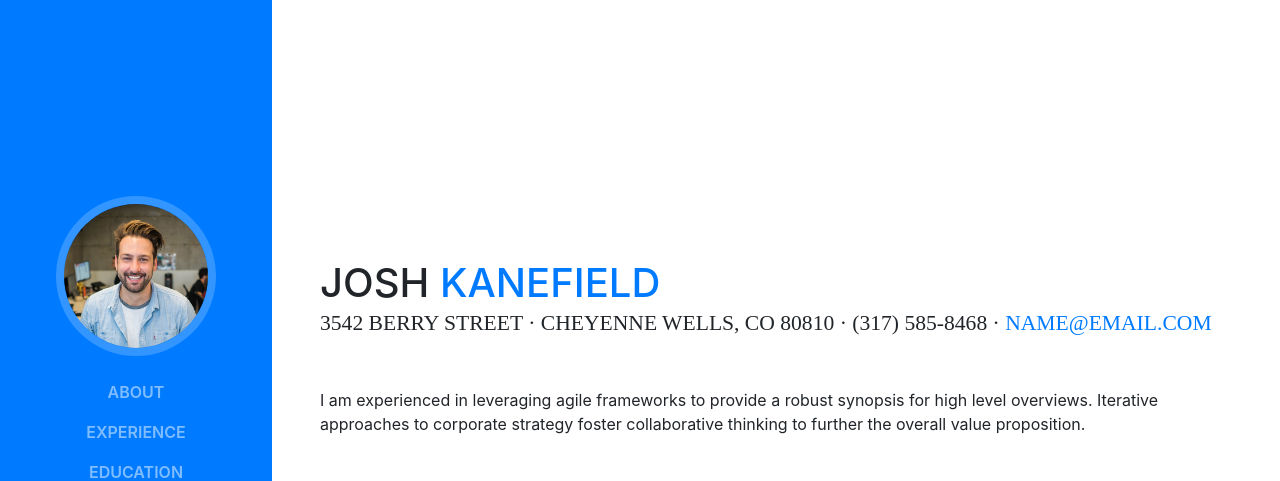
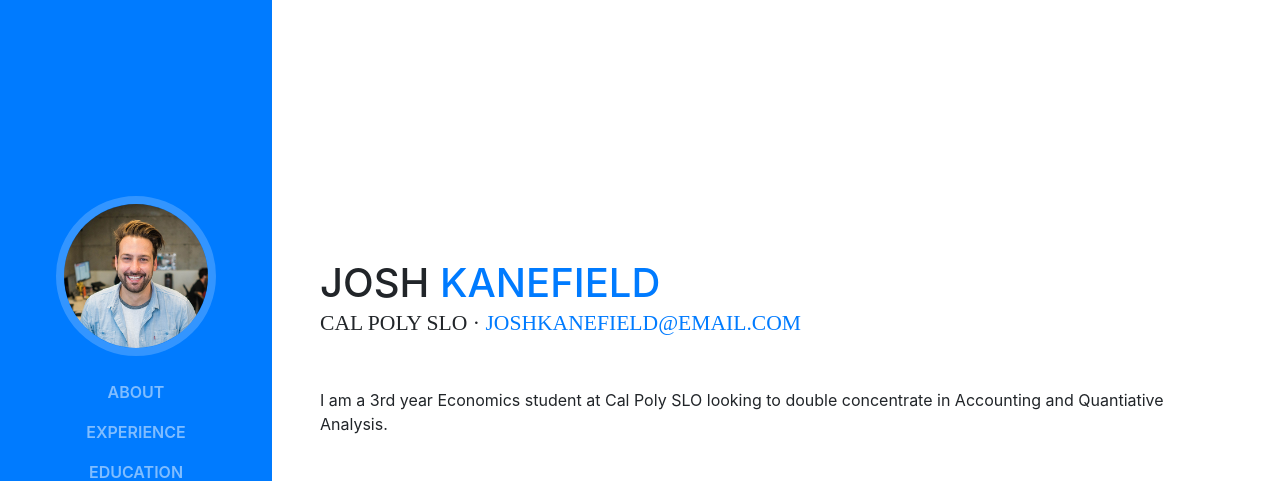
Before and after one commit to joshkanefield/joshkanefield.github.io, a website with bundled scripts: page index.html in a window 1280 px wide. Shown: the top 481 px of the page. Built offline with nearby package versions, Linux system fonts and the light colour scheme; a web font is replaced by a local one.

Commit message:
'second'

```diff
--- a/index.html
+++ b/index.html
@@ -68,10 +68,10 @@
           <h1 class="mb-0">Josh
             <span class="text-primary">Kanefield</span>
           </h1>
-          <div class="subheading mb-5">3542 Berry Street · Cheyenne Wells, CO 80810 · (317) 585-8468 ·
-            <a href="mailto:name@email.com">name@email.com</a>
+          <div class="subheading mb-5">Cal Poly SLO ·
+            <a href="mailto:name@email.com">joshkanefield@email.com</a>
           </div>
-          <p class="mb-5">I am experienced in leveraging agile frameworks to provide a robust synopsis for high level overviews. Iterative approaches to corporate strategy foster collaborative thinking to further the overall value proposition.</p>
+          <p class="mb-5">I am a 3rd year Economics student at Cal Poly SLO looking to double concentrate in Accounting and Quantiative Analysis.</p>
           <ul class="list-inline list-social-icons mb-0">
             <li class="list-inline-item">
               <a href="#">
```
